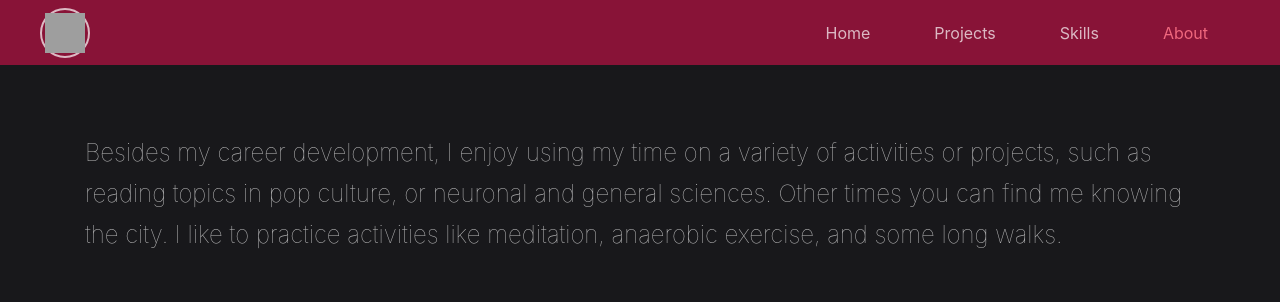
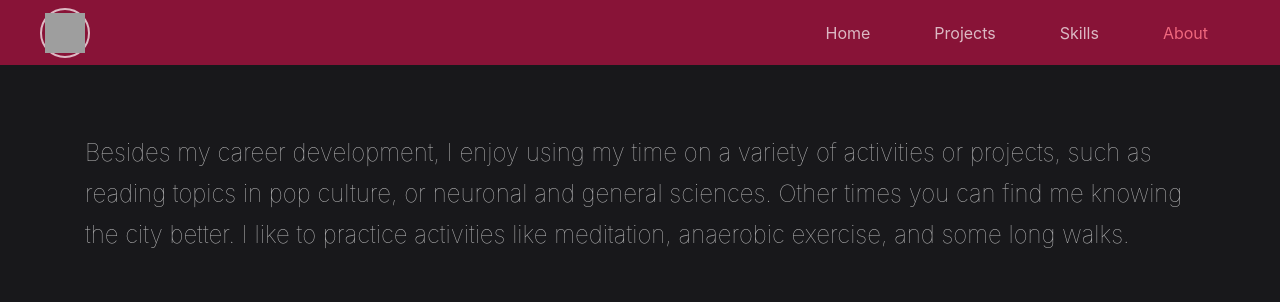
Before and after one commit to ricardovaltierra/portfolio, a React (Create React App) app: page /about in a window 1280 px wide. Shown: the top 302 px of the page. Built offline with nearby package versions, Linux system fonts and the light colour scheme; grey boxes are pictures that could not be loaded.

Commit message:
2nd Update on about section

```diff
--- a/src/components/About.jsx
+++ b/src/components/About.jsx
@@ -7,7 +7,7 @@ const About = () => (
       Besides my career development, I enjoy using my time on
       a variety of activities or projects, such as reading
       topics in pop culture, or neuronal and general sciences.
-      Other times you can find me knowing the city. I like
+      Other times you can find me knowing the city better. I like
       to practice activities like meditation, anaerobic exercise,
       and some long walks.
     </p>
```
